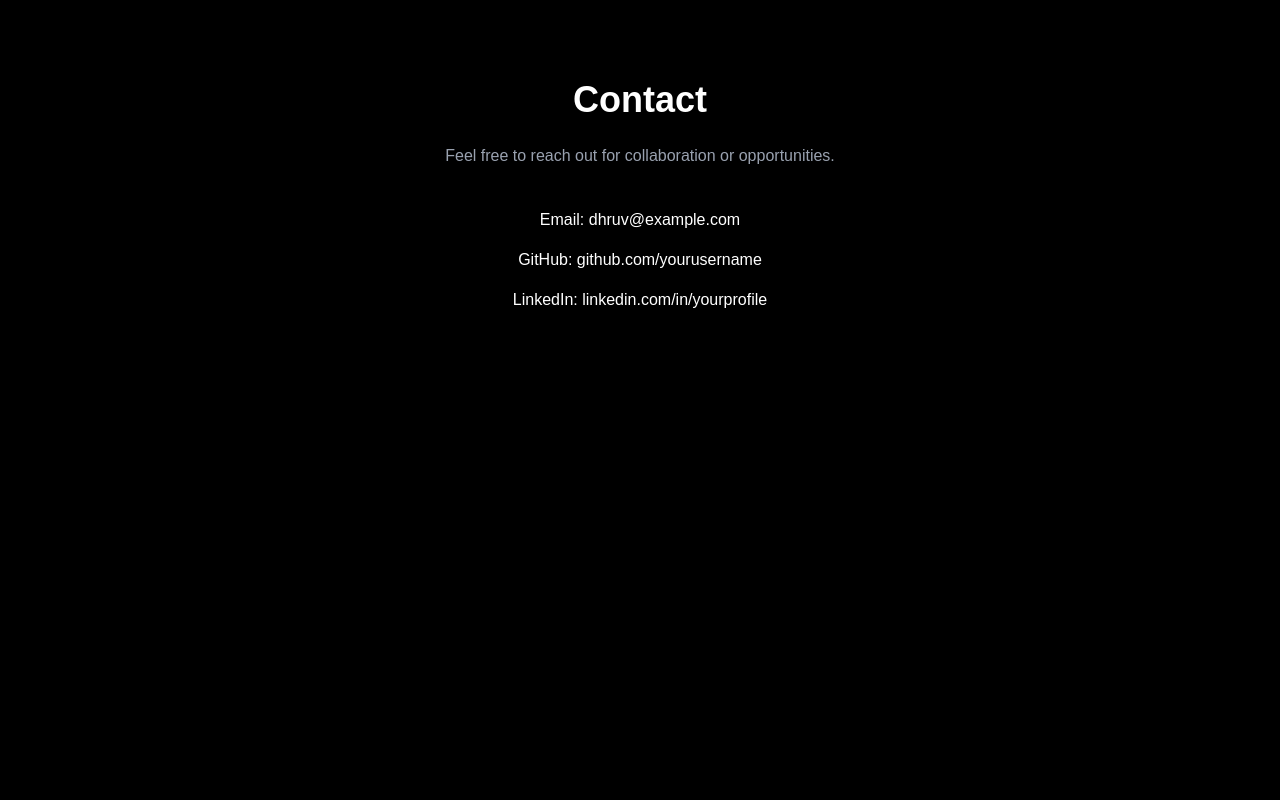
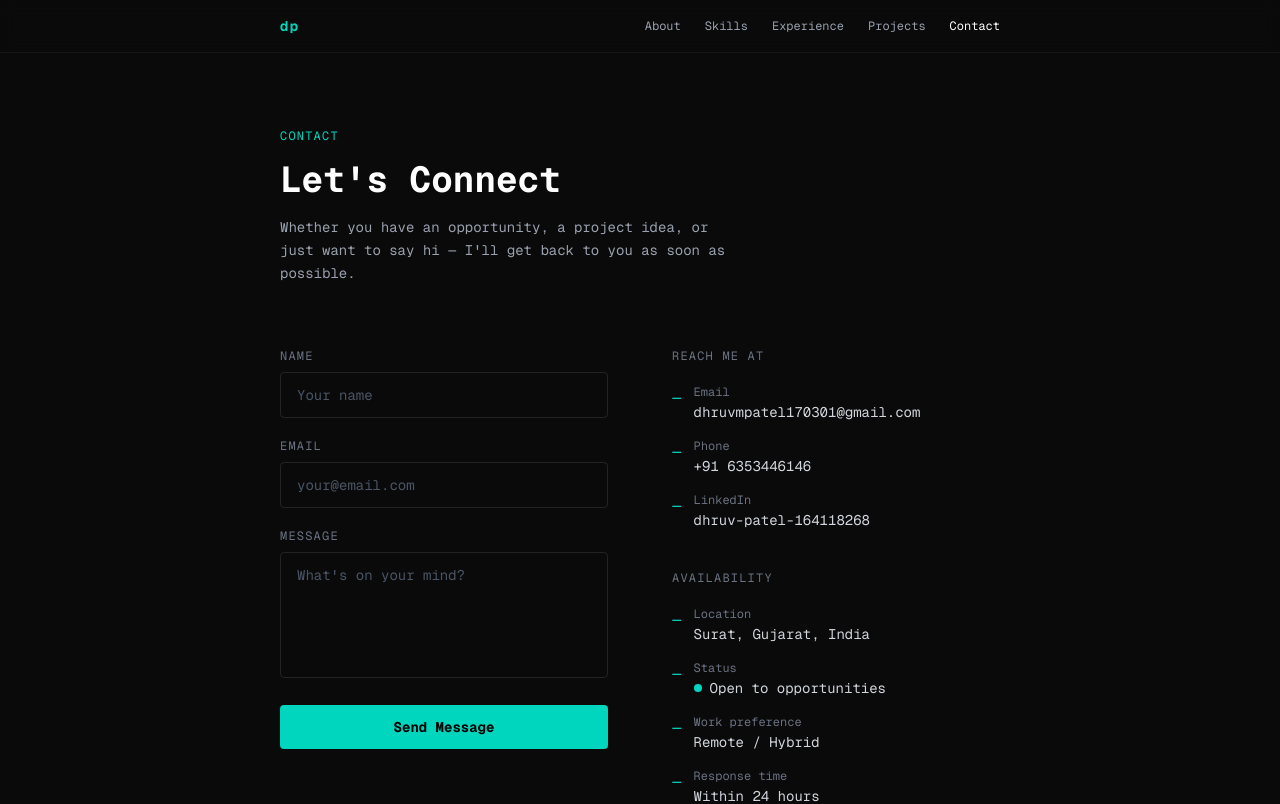
Before and after one commit to dhruvdxb/DhruvPatel-portfolio, a Next.js app: page /contact in a window 1280 px wide. Shown: the top 804 px of the page. Built offline with nearby package versions, Linux system fonts and the light colour scheme.

Commit message:
updated contact-us page

```diff
--- a/app/contact/page.tsx
+++ b/app/contact/page.tsx
@@ -1,17 +1,169 @@
+"use client";
+import { useState } from "react";
+
 export default function Contact() {
+  const [form, setForm] = useState({ name: "", email: "", message: "" });
+  const [submitted, setSubmitted] = useState(false);
+
+  const handleSubmit = () => {
+    if (!form.name || !form.email || !form.message) return;
+    setSubmitted(true);
+    setForm({ name: "", email: "", message: "" });
+    setTimeout(() => setSubmitted(false), 4000);
+  };
+
   return (
-    <main className="bg-black text-white min-h-screen px-6 py-20 text-center">
+    <main className="bg-[#0a0a0a] text-white min-h-screen font-mono">
 
-      <h1 className="text-4xl font-bold">Contact</h1>
+      {/* NAV */}
+      <nav className="fixed top-0 left-0 right-0 z-50 bg-[#0a0a0a]/90 backdrop-blur border-b border-white/5">
+        <div className="max-w-3xl mx-auto px-6 py-4 flex justify-between items-center">
+          <a href="/" className="text-sm font-bold tracking-widest text-teal-400">dp</a>
+          <div className="flex gap-6 text-xs text-gray-400">
+            <a href="/#about" className="hover:text-white transition">About</a>
+            <a href="/#skills" className="hover:text-white transition">Skills</a>
+            <a href="/#experience" className="hover:text-white transition">Experience</a>
+            <a href="/#projects" className="hover:text-white transition">Projects</a>
+            <a href="/contact" className="text-white">Contact</a>
+          </div>
+        </div>
+      </nav>
 
-      <p className="mt-6 text-gray-400">
-        Feel free to reach out for collaboration or opportunities.
-      </p>
+      <div className="max-w-3xl mx-auto px-6 pt-32 pb-24">
 
-      <div className="mt-10 space-y-4">
-        <p>Email: dhruv@example.com</p>
-        <p>GitHub: github.com/yourusername</p>
-        <p>LinkedIn: linkedin.com/in/yourprofile</p>
+        {/* HEADER */}
+        <p className="text-teal-400 text-xs tracking-widest mb-4">CONTACT</p>
+        <h1 className="text-4xl font-bold mb-4">Let's Connect</h1>
+        <p className="text-gray-400 text-sm leading-relaxed max-w-md mb-16">
+          Whether you have an opportunity, a project idea, or just want to say hi —
+          I'll get back to you as soon as possible.
+        </p>
+
+        <div className="grid grid-cols-1 sm:grid-cols-2 gap-16">
+
+          {/* LEFT — FORM */}
+          <div className="flex flex-col gap-5">
+            <div>
+              <label className="text-xs text-gray-500 tracking-widest block mb-2">NAME</label>
+              <input
+                type="text"
+                value={form.name}
+                onChange={(e) => setForm({ ...form, name: e.target.value })}
+                placeholder="Your name"
+                className="w-full bg-transparent border border-white/10 rounded px-4 py-3 text-sm text-white placeholder-gray-600 focus:outline-none focus:border-teal-400/50 transition"
+              />
+            </div>
+
+            <div>
+              <label className="text-xs text-gray-500 tracking-widest block mb-2">EMAIL</label>
+              <input
+                type="email"
+                value={form.email}
+                onChange={(e) => setForm({ ...form, email: e.target.value })}
+                placeholder="your@email.com"
+                className="w-full bg-transparent border border-white/10 rounded px-4 py-3 text-sm text-white placeholder-gray-600 focus:outline-none focus:border-teal-400/50 transition"
+              />
+            </div>
+
+            <div>
+              <label className="text-xs text-gray-500 tracking-widest block mb-2">MESSAGE</label>
+              <textarea
+                rows={5}
+                value={form.message}
+                onChange={(e) => setForm({ ...form, message: e.target.value })}
+                placeholder="What's on your mind?"
+                className="w-full bg-transparent border border-white/10 rounded px-4 py-3 text-sm text-white placeholder-gray-600 focus:outline-none focus:border-teal-400/50 transition resize-none"
+              />
+            </div>
+
+            <button
+              onClick={handleSubmit}
+              className="bg-teal-400 text-black px-6 py-3 text-sm font-bold rounded hover:bg-teal-300 transition"
+            >
+              Send Message
+            </button>
+
+            {submitted && (
+              <p className="text-teal-400 text-xs">
+                ✓ Message sent! I'll get back to you soon.
+              </p>
+            )}
+          </div>
+
+          {/* RIGHT — INFO */}
+          <div className="flex flex-col gap-10">
+
+            <div>
+              <p className="text-xs text-gray-500 tracking-widest mb-5">REACH ME AT</p>
+              <div className="flex flex-col gap-4">
+                <a href="mailto:dhruvmpatel170301@gmail.com" className="flex items-start gap-3 group">
+                  <span className="text-teal-400 mt-0.5">—</span>
+                  <div>
+                    <p className="text-xs text-gray-500 mb-0.5">Email</p>
+                    <p className="text-sm text-gray-300 group-hover:text-white transition">dhruvmpatel170301@gmail.com</p>
+                  </div>
+                </a>
+                <a href="tel:+916353446146" className="flex items-start gap-3 group">
+                  <span className="text-teal-400 mt-0.5">—</span>
+                  <div>
+                    <p className="text-xs text-gray-500 mb-0.5">Phone</p>
+                    <p className="text-sm text-gray-300 group-hover:text-white transition">+91 6353446146</p>
+                  </div>
+                </a>
+                <a href="https://linkedin.com/in/dhruv-patel-164118268" target="_blank" rel="noopener noreferrer" className="flex items-start gap-3 group">
+                  <span className="text-teal-400 mt-0.5">—</span>
+                  <div>
+                    <p className="text-xs text-gray-500 mb-0.5">LinkedIn</p>
+                    <p className="text-sm text-gray-300 group-hover:text-white transition">dhruv-patel-164118268</p>
+                  </div>
+                </a>
+              </div>
+            </div>
+
+            <div>
+              <p className="text-xs text-gray-500 tracking-widest mb-5">AVAILABILITY</p>
+              <div className="flex flex-col gap-4">
+                <div className="flex items-start gap-3">
+                  <span className="text-teal-400 mt-0.5">—</span>
+                  <div>
+                    <p className="text-xs text-gray-500 mb-0.5">Location</p>
+                    <p className="text-sm text-gray-300">Surat, Gujarat, India</p>
+                  </div>
+                </div>
+                <div className="flex items-start gap-3">
+                  <span className="text-teal-400 mt-0.5">—</span>
+                  <div>
+                    <p className="text-xs text-gray-500 mb-0.5">Status</p>
+                    <div className="flex items-center gap-2">
+                      <span className="w-2 h-2 rounded-full bg-teal-400"></span>
+                      <p className="text-sm text-gray-300">Open to opportunities</p>
+                    </div>
+                  </div>
+                </div>
+                <div className="flex items-start gap-3">
+                  <span className="text-teal-400 mt-0.5">—</span>
+                  <div>
+                    <p className="text-xs text-gray-500 mb-0.5">Work preference</p>
+                    <p className="text-sm text-gray-300">Remote / Hybrid</p>
+                  </div>
+                </div>
+                <div className="flex items-start gap-3">
+                  <span className="text-teal-400 mt-0.5">—</span>
+                  <div>
+                    <p className="text-xs text-gray-500 mb-0.5">Response time</p>
+                    <p className="text-sm text-gray-300">Within 24 hours</p>
+                  </div>
+                </div>
+              </div>
+            </div>
+
+          </div>
+        </div>
+      </div>
+
+      {/* FOOTER */}
+      <div className="border-t border-white/5 max-w-3xl mx-auto px-6 py-8">
+        <p className="text-xs text-gray-600">© 2026 Dhruv Patel.</p>
       </div>
 
     </main>
```
